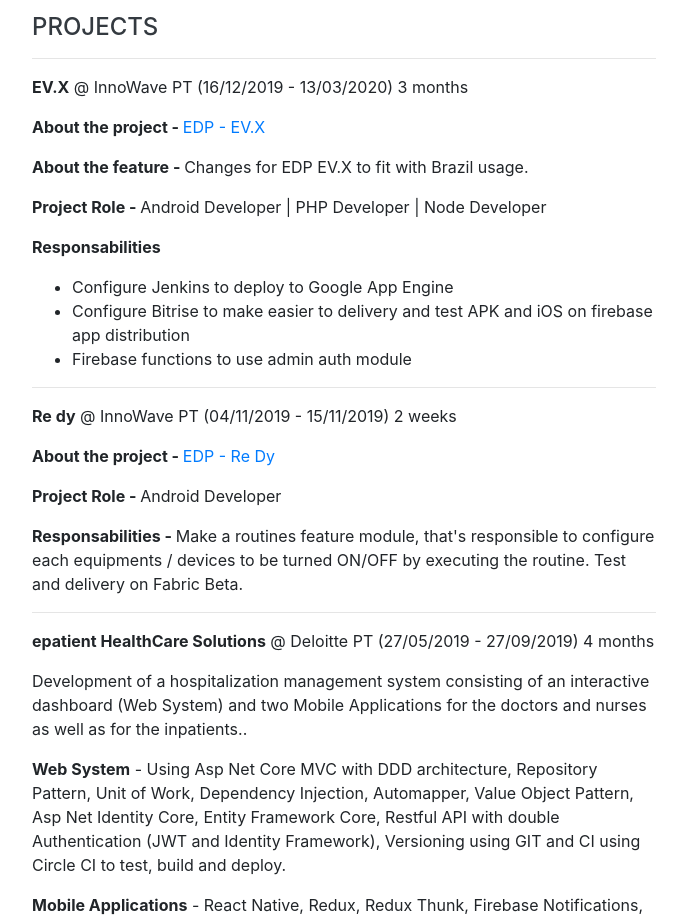
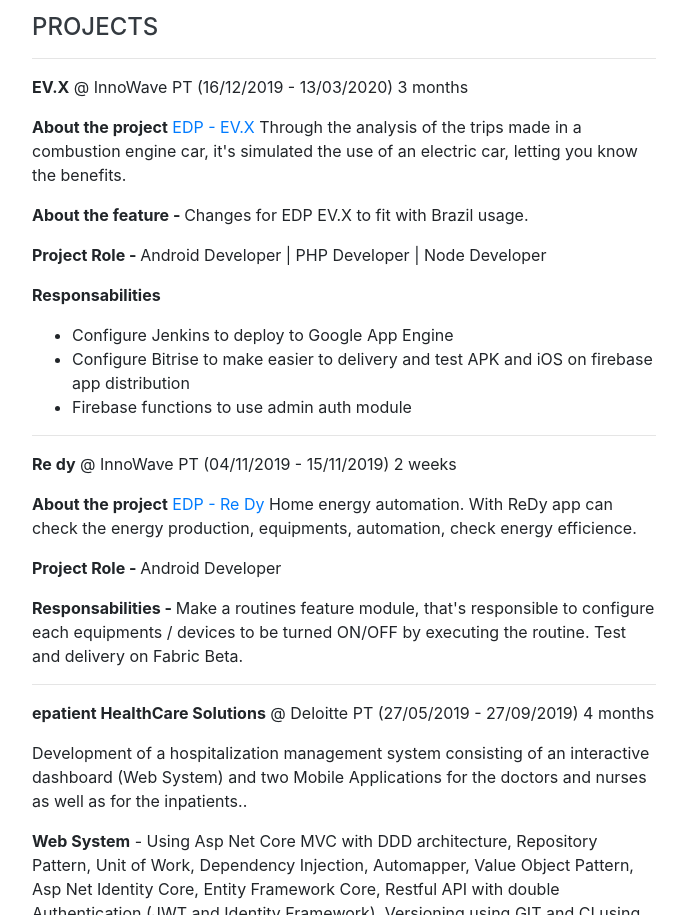
Before and after one commit to ErickMaeda/erickmaeda.github.io, a website with bundled scripts: page public/index.html in a window 1280 px wide. Shown: the part 1008-1923 px from the top of the page, without its empty margins (288-975 px from the left). Built offline with nearby package versions, Linux system fonts and the light colour scheme; a web font is replaced by a local one.

Commit message:
- Added small descritions

```diff
--- a/public/index.html
+++ b/public/index.html
@@ -128,9 +128,12 @@
             <p><b>EV.X</b> @ InnoWave PT (16/12/2019 - 13/03/2020) 3 months</p>
             <p>
               <p>
-                <b>About the project - </b> <a href="https://www.edp.pt/particulares/servicos/mobilidade-eletrica/"
+                <b>About the project</b>
+                <a href="https://www.edp.pt/particulares/servicos/mobilidade-eletrica/"
                   target="_blank">EDP
                   - EV.X</a>
+                  Through the analysis of the trips made in a combustion engine car, it's simulated the use of an electric
+                  car, letting you know the benefits.
               </p>
               <p><b>About the feature - </b> Changes for EDP EV.X to fit with Brazil usage.</p>
               <p><b>Project Role - </b> Android Developer | PHP Developer | Node Developer</p>
@@ -148,8 +151,11 @@
             <p><b>Re dy</b> @ InnoWave PT (04/11/2019 - 15/11/2019) 2 weeks</p>
             <p>
               <p>
-                <b>About the project - </b> <a href="https://www.edp.pt/particulares/servicos/redy/" target="_blank">EDP
+                <b>About the project</b>
+                <a href="https://www.edp.pt/particulares/servicos/redy/" target="_blank">EDP
                   - Re Dy</a>
+                Home energy automation. With ReDy app can check the energy production, equipments, automation,
+                check energy efficience.
               </p>
               <p><b>Project Role - </b> Android Developer</p>
               <p>
```
